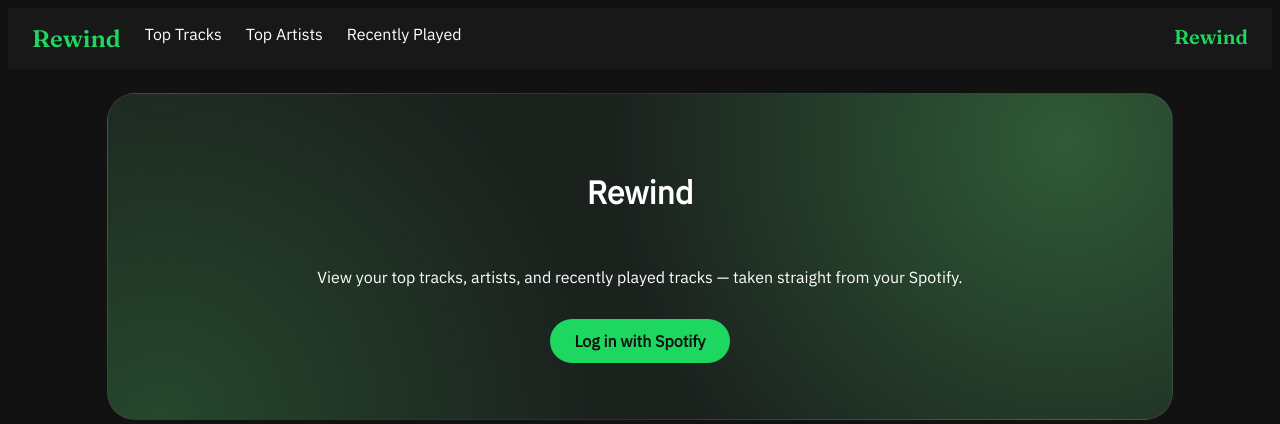
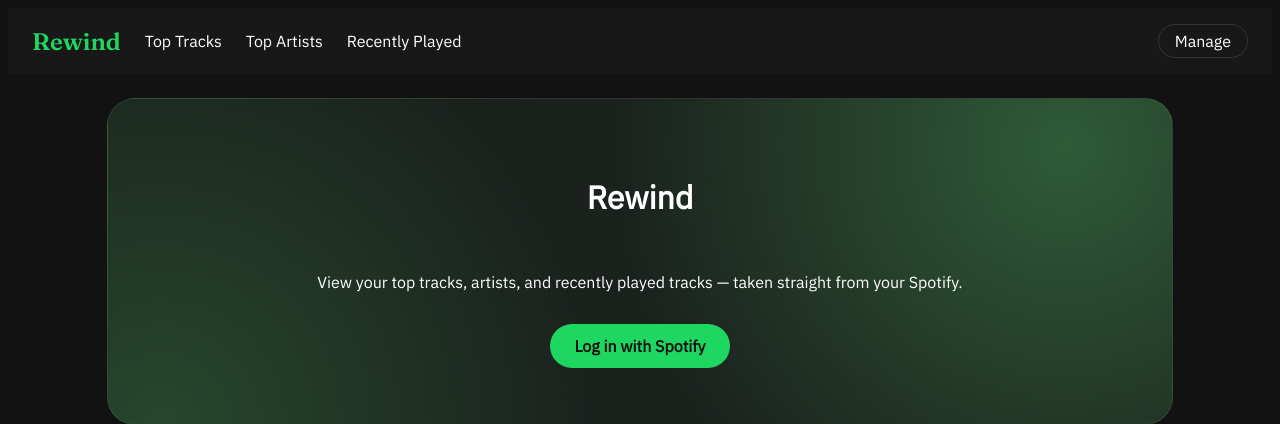
Before and after one commit to freddo-frog/Spotify-Stats-App, a Flask app: page / in a window 1280 px wide. Shown: the top 424 px of the page. Run offline with Flask 3, Linux system fonts and the light colour scheme.

Commit message:
added drop down menu to manage and log out of account

```diff
--- a/main.py
+++ b/main.py
@@ -71,14 +71,14 @@ def get_tracks():
     token = get_valid_token()
     time_range = request.args.get("time_range", "medium_term")
     results = fetch_top_tracks(token, time_range)
-    return render_template("top_tracks.html", results=results)
+    return render_template("top_tracks.html", results=results, time_range=time_range)
 #get most listened to artists
 @app.route("/top-artists")
 def get_artists():
     token = get_valid_token()
     time_range = request.args.get("time_range", "medium_term")
     results = fetch_top_artists(token, time_range)
-    return render_template("top_artists.html", results=results)
+    return render_template("top_artists.html", results=results, time_range=time_range)
 
 #get recently played tracks
 @app.route("/recently-played")
--- a/static/style.css
+++ b/static/style.css
@@ -9,6 +9,7 @@ nav {
     background: #181818;
     padding: 16px 24px;
     display: flex;
+    align-items: center;
     gap: 24px;
     margin-bottom: 24px;
     color: #1ED760;
@@ -27,10 +28,50 @@ nav a.home-logo {
     color: #1ED760;
 }
 
-.brand {
+/* "Manage" dropdown, top right of nav */
+.manage {
     margin-left: auto;
-    font-family: "Fraunces", serif;
-    font-size: 1.25rem;
+    position: relative;
+}
+
+.manage summary {
+    list-style: none;
+    cursor: pointer;
+    color: #FFFFFF;
+    padding: 6px 16px;
+    border: 1px solid #ffffff1f;
+    border-radius: 999px;
+}
+
+.manage summary::-webkit-details-marker {
+    display: none;
+}
+
+.manage[open] summary,
+.manage summary:hover {
+    border-color: #1ED760;
+}
+
+.manage-menu {
+    position: absolute;
+    right: 0;
+    top: calc(100% + 8px);
+    min-width: 160px;
+    padding: 6px;
+    background: #2a2a2a;
+    border-radius: 12px;
+    box-shadow: 0 8px 24px #00000080;
+    z-index: 10;
+}
+
+.manage-menu a {
+    display: block;
+    padding: 8px 12px;
+    border-radius: 8px;
+}
+
+.manage-menu a:hover {
+    background: #3a3a3a;
 }
 
 .row {
--- a/templates/base.html
+++ b/templates/base.html
@@ -16,7 +16,12 @@
         <a href="{{ url_for('get_tracks') }}">Top Tracks</a>
         <a href="{{ url_for('get_artists') }}">Top Artists</a>
         <a href="{{ url_for('get_recently_played') }}">Recently Played</a>
-        <span class="brand"> Rewind</span>
+        <details class="manage">
+            <summary>Manage</summary>
+            <div class="manage-menu">
+                <a href="{{ url_for('logout') }}">Log out</a>
+            </div>
+        </details>
     </nav>
 
     {% block content %}{% endblock %}
```
